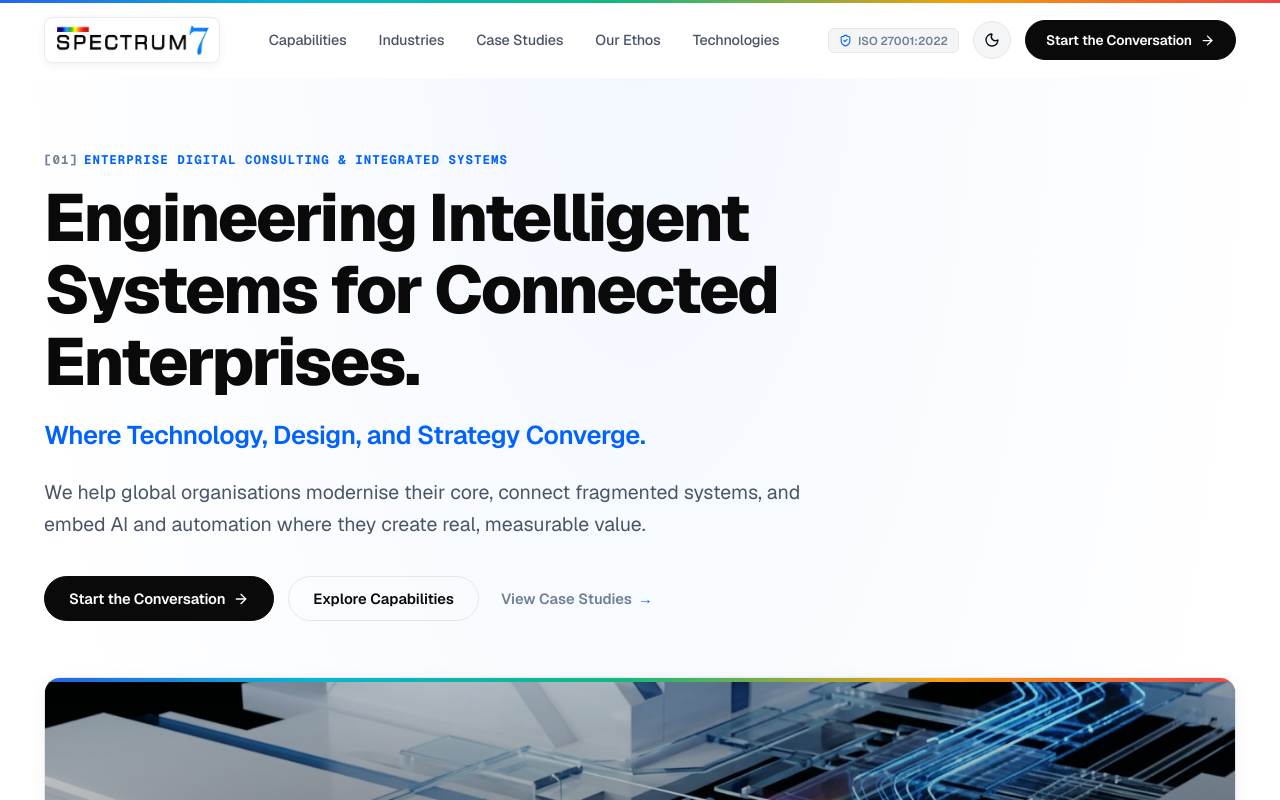
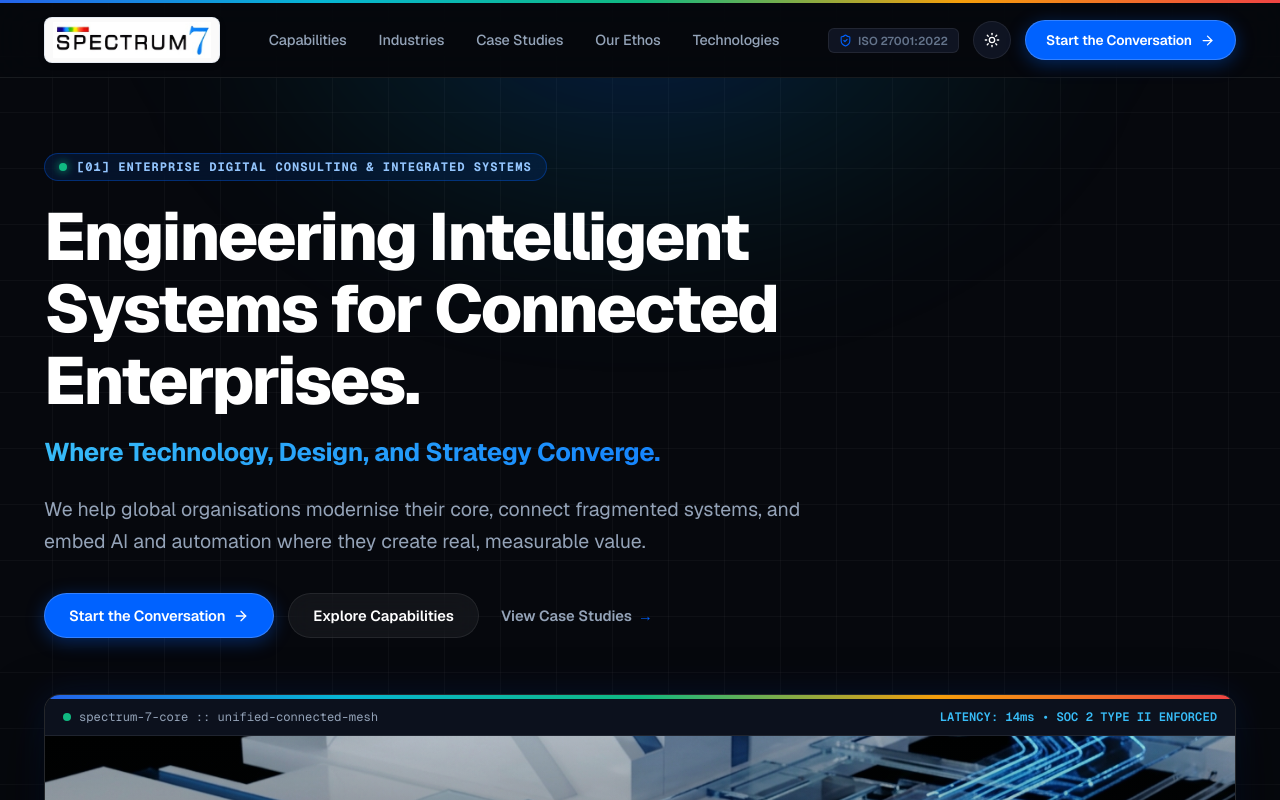
Before and after one commit to DevHari22/webapp, a Next.js app: page / in a window 1280 px wide. Shown: the top 800 px of the page. Built offline with nearby package versions, Linux system fonts and the light colour scheme.

Commit message:
style: transform to futuristic tech company aesthetic with dark carbon theme, neon electric blue glows, and grid lines

```diff
--- a/src/app/globals.css
+++ b/src/app/globals.css
@@ -1,36 +1,38 @@
 :root {
-  /* Core TechnePlus-inspired high-end monochrome + electric blue */
-  --bg-primary: #ffffff;
-  --bg-secondary: #fbfbfb;
-  --bg-tertiary: #f4f5f6;
-  --bg-card: rgba(255, 255, 255, 0.95);
-  --bg-dark-contrast: #07090e;
+  /* Ultra-Modern Tech Enterprise Palette (Dark by default, White & Black & Electric Blue) */
+  --bg-primary: #06080d;
+  --bg-secondary: #0a0d16;
+  --bg-tertiary: #0f1422;
+  --bg-card: rgba(13, 18, 30, 0.75);
+  --bg-card-hover: rgba(18, 24, 40, 0.9);
+  --bg-dark-contrast: #030407;
 
-  --text-primary: #0a0a0a;
-  --text-secondary: #4a5568;
-  --text-muted: #718096;
-  --text-inverse: #ffffff;
+  /* Typography */
+  --text-primary: #ffffff;
+  --text-secondary: #94a3b8;
+  --text-muted: #64748b;
+  --text-inverse: #06080d;
 
-  /* Spectrum 7 Electric Blue (from Logo '7') */
+  /* Spectrum 7 Electric & Cobalt Blue */
   --blue-primary: #0062ff;
-  --blue-hover: #004ecc;
-  --blue-light: #eff6ff;
-  --blue-border: rgba(0, 98, 255, 0.22);
-  --blue-glow: rgba(0, 98, 255, 0.25);
+  --blue-hover: #1a73e8;
+  --blue-light: rgba(0, 98, 255, 0.12);
+  --blue-border: rgba(0, 98, 255, 0.35);
+  --blue-glow: 0 0 25px rgba(0, 98, 255, 0.35);
 
-  /* Subtle Spectrum Rainbow Accent (from Logo bar above 'SP') */
-  --spectrum-gradient: linear-gradient(90deg, #2563eb 0%, #06b6d4 22%, #10b981 48%, #f59e0b 75%, #ef4444 100%);
-  --spectrum-soft: linear-gradient(90deg, rgba(37,99,235,0.15) 0%, rgba(6,182,212,0.15) 25%, rgba(16,185,129,0.15) 50%, rgba(245,158,11,0.15) 75%, rgba(239,68,68,0.15) 100%);
+  /* Spectrum 7 Spectral Chromatic Accent (from logo bar) */
+  --spectrum-gradient: linear-gradient(90deg, #2563eb 0%, #06b6d4 25%, #10b981 50%, #f59e0b 75%, #ef4444 100%);
+  --spectrum-glow: radial-gradient(circle at 50% 0%, rgba(0, 98, 255, 0.22) 0%, rgba(6, 182, 212, 0.08) 40%, transparent 70%);
 
-  /* TechnePlus Architectural Borders & Grid */
-  --border-light: #e5e7eb;
-  --border-subtle: #f0f2f5;
-  --border-dark: #1f2937;
+  /* Tech Grid & Borders */
+  --border-light: rgba(255, 255, 255, 0.08);
+  --border-subtle: rgba(255, 255, 255, 0.04);
+  --border-bright: rgba(255, 255, 255, 0.18);
 
-  --shadow-sm: 0 1px 2px rgba(0, 0, 0, 0.04);
-  --shadow-md: 0 4px 16px rgba(0, 0, 0, 0.06);
-  --shadow-lg: 0 16px 36px rgba(0, 0, 0, 0.08);
-  --shadow-blue: 0 8px 24px rgba(0, 98, 255, 0.2);
+  --shadow-sm: 0 2px 8px rgba(0, 0, 0, 0.5);
+  --shadow-md: 0 8px 24px rgba(0, 0, 0, 0.6);
+  --shadow-lg: 0 16px 48px rgba(0, 0, 0, 0.7);
+  --shadow-blue: 0 4px 20px rgba(0, 98, 255, 0.4);
 
   --font-sans: var(--font-geist-sans), -apple-system, BlinkMacSystemFont, "Segoe UI", Roboto, sans-serif;
   --font-mono: var(--font-geist-mono), monospace;
@@ -43,29 +45,26 @@
   --transition-normal: 0.2s cubic-bezier(0.16, 1, 0.3, 1);
 }
 
-[data-theme="dark"] {
-  --bg-primary: #07090e;
-  --bg-secondary: #0d111a;
-  --bg-tertiary: #131824;
-  --bg-card: rgba(13, 17, 26, 0.9);
-  --bg-dark-contrast: #030407;
+[data-theme="light"] {
+  --bg-primary: #f8fafc;
+  --bg-secondary: #ffffff;
+  --bg-tertiary: #f1f5f9;
+  --bg-card: rgba(255, 255, 255, 0.95);
+  --bg-card-hover: #ffffff;
+  --bg-dark-contrast: #07090e;
 
-  --text-primary: #f8fafc;
-  --text-secondary: #94a3b8;
+  --text-primary: #090d16;
+  --text-secondary: #475569;
   --text-muted: #64748b;
-  --text-inverse: #0a0a0a;
+  --text-inverse: #ffffff;
 
-  --blue-primary: #2563eb;
-  --blue-hover: #3b82f6;
-  --blue-light: rgba(37, 99, 235, 0.15);
-  --blue-border: rgba(59, 130, 246, 0.3);
-  --blue-glow: rgba(59, 130, 246, 0.35);
+  --border-light: #e2e8f0;
+  --border-subtle: #edf2f7;
+  --border-bright: #cbd5e1;
 
-  --border-light: #1f293d;
-  --border-subtle: #162032;
-  --shadow-sm: 0 1px 2px rgba(0, 0, 0, 0.4);
-  --shadow-md: 0 4px 16px rgba(0, 0, 0, 0.5);
-  --shadow-lg: 0 16px 36px rgba(0, 0, 0, 0.6);
+  --shadow-sm: 0 1px 3px rgba(0, 0, 0, 0.06);
+  --shadow-md: 0 6px 18px rgba(9, 13, 22, 0.08);
+  --shadow-lg: 0 16px 40px rgba(9, 13, 22, 0.12);
 }
 
 * {
@@ -90,6 +89,19 @@ body {
   color: var(--text-primary);
   overflow-x: hidden;
   transition: background-color var(--transition-normal), color var(--transition-normal);
+
+  /* Technical Grid Lines Background */
+  background-image:
+    linear-gradient(rgba(255, 255, 255, 0.03) 1px, transparent 1px),
+    linear-gradient(90deg, rgba(255, 255, 255, 0.03) 1px, transparent 1px);
+  background-size: 56px 56px;
+  background-position: center top;
+}
+
+[data-theme="light"] body {
+  background-image:
+    linear-gradient(rgba(0, 0, 0, 0.03) 1px, transparent 1px),
+    linear-gradient(90deg, rgba(0, 0, 0, 0.03) 1px, transparent 1px);
 }
 
 a {
@@ -111,22 +123,27 @@ button {
   padding: 0 24px;
 }
 
-/* TechnePlus Architectural Tag [01], [02] */
+/* High-Tech Architectural Label [01] */
 .arch-tag {
   display: inline-flex;
   align-items: center;
-  gap: 6px;
+  gap: 8px;
   font-family: var(--font-mono);
   font-size: 0.78rem;
   font-weight: 700;
   letter-spacing: 0.08em;
   text-transform: uppercase;
-  color: var(--blue-primary);
+  color: #38bdf8;
   margin-bottom: 14px;
+  background: rgba(0, 98, 255, 0.1);
+  padding: 4px 12px;
+  border-radius: 6px;
+  border: 1px solid rgba(0, 98, 255, 0.25);
 }
 
 .arch-tag span.num {
-  color: var(--text-muted);
+  color: #93c5fd;
+  font-weight: 800;
 }
 
 /* Spectrum Accent Line */
@@ -135,67 +152,8 @@ button {
   background: var(--spectrum-gradient);
 }
 
-/* Primary Button - TechnePlus Pill */
+/* High-Tech Primary Button */
 .btn-primary {
-  display: inline-flex;
-  align-items: center;
-  justify-content: center;
-  gap: 8px;
-  padding: 12px 24px;
-  border-radius: 9999px;
-  background: #0a0a0a;
-  color: #ffffff;
-  font-weight: 600;
-  font-size: 0.92rem;
-  letter-spacing: -0.01em;
-  transition: all var(--transition-normal);
-  border: 1px solid #0a0a0a;
-}
-
-.btn-primary:hover {
-  background: var(--blue-primary);
-  border-color: var(--blue-primary);
-  transform: translateY(-2px);
-  box-shadow: var(--shadow-blue);
-}
-
-[data-theme="dark"] .btn-primary {
-  background: #ffffff;
-  color: #0a0a0a;
-  border-color: #ffffff;
-}
-
-[data-theme="dark"] .btn-primary:hover {
-  background: var(--blue-primary);
-  color: #ffffff;
-  border-color: var(--blue-primary);
-}
-
-/* Secondary Button */
-.btn-secondary {
-  display: inline-flex;
-  align-items: center;
-  justify-content: center;
-  gap: 8px;
-  padding: 12px 24px;
-  border-radius: 9999px;
-  background: transparent;
-  color: var(--text-primary);
-  font-weight: 600;
-  font-size: 0.92rem;
-  border: 1px solid var(--border-light);
-  transition: all var(--transition-normal);
-}
-
-.btn-secondary:hover {
-  border-color: var(--blue-primary);
-  color: var(--blue-primary);
-  transform: translateY(-2px);
-  background: var(--bg-card);
-}
-
-/* Button Blue Accent */
-.btn-blue {
   display: inline-flex;
   align-items: center;
   justify-content: center;
@@ -206,20 +164,54 @@ button {
   color: #ffffff;
   font-weight: 600;
   font-size: 0.92rem;
+  letter-spacing: -0.01em;
   transition: all var(--transition-normal);
-  box-shadow: var(--shadow-blue);
+  border: 1px solid rgba(255, 255, 255, 0.2);
+  box-shadow: 0 4px 18px rgba(0, 98, 255, 0.35);
 }
 
-.btn-blue:hover {
+.btn-primary:hover {
   background: var(--blue-hover);
+  transform: translateY(-2px);
+  box-shadow: 0 8px 28px rgba(0, 98, 255, 0.55);
+}
+
+/* High-Tech Secondary Button */
+.btn-secondary {
+  display: inline-flex;
+  align-items: center;
+  justify-content: center;
+  gap: 8px;
+  padding: 12px 24px;
+  border-radius: 9999px;
+  background: rgba(255, 255, 255, 0.05);
+  color: #ffffff;
+  font-weight: 600;
+  font-size: 0.92rem;
+  border: 1px solid var(--border-light);
+  backdrop-filter: blur(12px);
+  transition: all var(--transition-normal);
+}
+
+.btn-secondary:hover {
+  border-color: var(--blue-primary);
+  color: #38bdf8;
+  background: rgba(0, 98, 255, 0.1);
   transform: translateY(-2px);
 }
 
-/* TechnePlus-style Architectural Card */
+[data-theme="light"] .btn-secondary {
+  background: #ffffff;
+  color: #090d16;
+}
+
+/* Tech Company Glass Card */
 .tech-card {
   background: var(--bg-card);
   border: 1px solid var(--border-light);
   border-radius: var(--radius-md);
+  backdrop-filter: blur(16px);
+  -webkit-backdrop-filter: blur(16px);
   transition: all var(--transition-normal);
   position: relative;
   overflow: hidden;
@@ -227,21 +219,37 @@ button {
 
 .tech-card:hover {
   border-color: var(--blue-border);
-  box-shadow: var(--shadow-md);
+  box-shadow: 0 12px 32px rgba(0, 0, 0, 0.6), 0 0 20px rgba(0, 98, 255, 0.15);
   transform: translateY(-3px);
 }
 
-/* Clean Custom Scrollbar */
+/* Glow Animation */
+@keyframes pulseBlue {
+  0%, 100% {
+    opacity: 0.4;
+    transform: scale(1);
+  }
+  50% {
+    opacity: 0.8;
+    transform: scale(1.05);
+  }
+}
+
+.glow-ambient {
+  animation: pulseBlue 6s ease-in-out infinite;
+}
+
+/* Custom Scrollbar */
 ::-webkit-scrollbar {
   width: 7px;
 }
 ::-webkit-scrollbar-track {
-  background: var(--bg-primary);
+  background: #06080d;
 }
 ::-webkit-scrollbar-thumb {
-  background: #cbd5e1;
+  background: #1e293b;
   border-radius: 4px;
 }
-[data-theme="dark"] ::-webkit-scrollbar-thumb {
+::-webkit-scrollbar-thumb:hover {
   background: #334155;
 }
--- a/src/app/layout.tsx
+++ b/src/app/layout.tsx
@@ -56,7 +56,7 @@ export default function RootLayout({
   children: React.ReactNode;
 }>) {
   return (
-    <html lang="en" className={`${geistSans.variable} ${geistMono.variable}`} data-theme="light">
+    <html lang="en" className={`${geistSans.variable} ${geistMono.variable}`} data-theme="dark">
       <head>
         <link rel="icon" href="/logo.png" type="image/png" />
       </head>
--- a/src/components/Hero.tsx
+++ b/src/components/Hero.tsx
@@ -2,27 +2,75 @@
 
 import React from "react";
 import Image from "next/image";
-import { ArrowRight, ShieldCheck, Award, Zap, CheckCircle2 } from "lucide-react";
+import { ArrowRight, ShieldCheck, Award, Zap, Activity } from "lucide-react";
 import { COMPANY_DETAILS } from "../data/companyData";
 
 export default function Hero() {
   return (
     <section
       style={{
-        paddingTop: "70px",
-        paddingBottom: "80px",
+        paddingTop: "75px",
+        paddingBottom: "85px",
         position: "relative",
         borderBottom: "1px solid var(--border-light)",
-        background: "radial-gradient(ellipse at 50% -10%, rgba(0, 98, 255, 0.05) 0%, transparent 70%)",
+        overflow: "hidden",
       }}
     >
-      <div className="container">
+      {/* High-Tech Ambient Radial Spotlight Glow */}
+      <div
+        style={{
+          position: "absolute",
+          top: "-15%",
+          left: "50%",
+          transform: "translateX(-50%)",
+          width: "900px",
+          height: "450px",
+          background: "radial-gradient(ellipse at 50% 30%, rgba(0, 98, 255, 0.25) 0%, rgba(6, 182, 212, 0.08) 45%, transparent 75%)",
+          filter: "blur(60px)",
+          pointerEvents: "none",
+          zIndex: 0,
+        }}
+      />
+
+      <div className="container" style={{ position: "relative", zIndex: 1 }}>
         {/* Top Tag & Architectural Heading */}
         <div style={{ maxWidth: "980px" }}>
-          {/* Eyebrow architectural label */}
-          <div className="arch-tag">
-            <span className="num">[01]</span>
-            <span>ENTERPRISE DIGITAL CONSULTING & INTEGRATED SYSTEMS</span>
+          {/* Eyebrow architectural label with status pulse */}
+          <div
+            style={{
+              display: "inline-flex",
+              alignItems: "center",
+              gap: "10px",
+              padding: "5px 14px",
+              borderRadius: "9999px",
+              background: "rgba(0, 98, 255, 0.12)",
+              border: "1px solid rgba(0, 98, 255, 0.35)",
+              marginBottom: "20px",
+              backdropFilter: "blur(8px)",
+            }}
+          >
+            <span
+              style={{
+                width: "8px",
+                height: "8px",
+                borderRadius: "50%",
+                background: "#10b981",
+                boxShadow: "0 0 10px #10b981",
+                display: "inline-block",
+              }}
+            />
+            <span
+              style={{
+                fontFamily: "var(--font-mono)",
+                fontSize: "0.76rem",
+                fontWeight: 700,
+                letterSpacing: "0.08em",
+                textTransform: "uppercase",
+                color: "#93c5fd",
+              }}
+            >
+              [01] ENTERPRISE DIGITAL CONSULTING & INTEGRATED SYSTEMS
+            </span>
           </div>
 
           {/* Main Headline */}
@@ -32,19 +80,21 @@ export default function Hero() {
               fontWeight: 800,
               lineHeight: 1.08,
               letterSpacing: "-0.035em",
-              color: "var(--text-primary)",
-              marginBottom: "20px",
+              color: "#ffffff",
+              marginBottom: "18px",
             }}
           >
             Engineering Intelligent Systems for Connected Enterprises.
           </h1>
 
-          {/* Secondary Subhead */}
+          {/* Secondary Subhead with cyan/blue glow gradient */}
           <div
             style={{
               fontSize: "clamp(1.2rem, 2.2vw, 1.6rem)",
-              fontWeight: 600,
-              color: "var(--blue-primary)",
+              fontWeight: 700,
+              background: "linear-gradient(135deg, #38bdf8 0%, #0062ff 100%)",
+              WebkitBackgroundClip: "text",
+              WebkitTextFillColor: "transparent",
               marginBottom: "24px",
               letterSpacing: "-0.015em",
             }}
@@ -89,7 +139,7 @@ export default function Hero() {
               style={{
                 fontSize: "0.92rem",
                 fontWeight: 600,
-                color: "var(--text-muted)",
+                color: "#94a3b8",
                 display: "inline-flex",
                 alignItems: "center",
                 gap: "6px",
@@ -108,14 +158,37 @@ export default function Hero() {
             position: "relative",
             borderRadius: "16px",
             overflow: "hidden",
-            border: "1px solid var(--border-light)",
-            background: "var(--bg-card)",
-            boxShadow: "var(--shadow-md)",
+            border: "1px solid rgba(255, 255, 255, 0.12)",
+            background: "#07090e",
+            boxShadow: "0 25px 60px rgba(0, 0, 0, 0.8), 0 0 35px rgba(0, 98, 255, 0.15)",
             marginBottom: "56px",
           }}
         >
           {/* Subtle top rainbow spectrum bar */}
           <div className="spectrum-bar" style={{ height: "4px" }} />
+
+          {/* High-tech telemetry header bar */}
+          <div
+            style={{
+              display: "flex",
+              alignItems: "center",
+              justifyContent: "space-between",
+              padding: "10px 18px",
+              background: "rgba(13, 18, 30, 0.95)",
+              borderBottom: "1px solid rgba(255, 255, 255, 0.08)",
+              fontFamily: "var(--font-mono)",
+              fontSize: "0.76rem",
+              color: "#94a3b8",
+            }}
+          >
+            <div style={{ display: "flex", alignItems: "center", gap: "8px" }}>
+              <span style={{ width: "8px", height: "8px", borderRadius: "50%", background: "#10b981" }} />
+              <span>spectrum-7-core :: unified-connected-mesh</span>
+            </div>
+            <div style={{ color: "#38bdf8", fontWeight: 600 }}>
+              LATENCY: 14ms • SOC 2 TYPE II ENFORCED
+            </div>
+          </div>
 
           <div
             style={{
@@ -141,7 +214,7 @@ export default function Hero() {
               style={{
                 position: "absolute",
                 inset: 0,
-                background: "linear-gradient(to top, rgba(7, 9, 14, 0.95) 0%, rgba(7, 9, 14, 0.3) 60%, transparent 100%)",
+                background: "linear-gradient(to top, rgba(6, 8, 13, 0.98) 0%, rgba(6, 8, 13, 0.4) 60%, transparent 100%)",
               }}
             />
 
@@ -187,7 +260,7 @@ export default function Hero() {
                 style={{
                   padding: "12px 18px",
                   borderRadius: "10px",
-                  background: "rgba(13, 17, 26, 0.85)",
+                  background: "rgba(13, 18, 30, 0.85)",
                   backdropFilter: "blur(12px)",
                   border: "1px solid rgba(255, 255, 255, 0.15)",
                   color: "#ffffff",
@@ -222,13 +295,14 @@ export default function Hero() {
               style={{
                 padding: "26px 22px",
                 borderTop: idx === 0 ? "3px solid var(--blue-primary)" : "1px solid var(--border-light)",
+                background: "rgba(13, 18, 30, 0.8)",
               }}
             >
               <div
                 style={{
                   fontSize: "clamp(2rem, 3.5vw, 2.6rem)",
                   fontWeight: 800,
-                  color: "var(--text-primary)",
+                  color: "#ffffff",
                   fontFeatureSettings: "'tnum' on",
                   letterSpacing: "-0.03em",
                   marginBottom: "6px",
@@ -240,7 +314,7 @@ export default function Hero() {
                 style={{
                   fontSize: "0.95rem",
                   fontWeight: 700,
-                  color: "var(--text-primary)",
+                  color: "#93c5fd",
                   marginBottom: "8px",
                 }}
               >
@@ -264,29 +338,30 @@ export default function Hero() {
           style={{
             padding: "20px 24px",
             borderRadius: "12px",
-            background: "var(--bg-tertiary)",
+            background: "rgba(13, 18, 30, 0.75)",
             border: "1px solid var(--border-light)",
             display: "flex",
             flexWrap: "wrap",
             alignItems: "center",
             justifyContent: "space-between",
             gap: "18px",
+            backdropFilter: "blur(12px)",
           }}
         >
-          <div style={{ fontSize: "0.8rem", fontWeight: 700, color: "var(--text-muted)", textTransform: "uppercase", letterSpacing: "0.06em" }}>
+          <div style={{ fontSize: "0.8rem", fontWeight: 700, color: "#94a3b8", textTransform: "uppercase", letterSpacing: "0.06em" }}>
             Recognised Partner Ecosystem:
           </div>
 
           <div style={{ display: "flex", flexWrap: "wrap", gap: "24px", alignItems: "center" }}>
-            <div style={{ display: "flex", alignItems: "center", gap: "8px", fontSize: "0.85rem", fontWeight: 600, color: "var(--text-primary)" }}>
+            <div style={{ display: "flex", alignItems: "center", gap: "8px", fontSize: "0.85rem", fontWeight: 600, color: "#ffffff" }}>
               <Award size={16} color="var(--blue-primary)" />
               <span>Boomi Partner Innovation Award</span>
             </div>
-            <div style={{ display: "flex", alignItems: "center", gap: "8px", fontSize: "0.85rem", fontWeight: 600, color: "var(--text-primary)" }}>
+            <div style={{ display: "flex", alignItems: "center", gap: "8px", fontSize: "0.85rem", fontWeight: 600, color: "#ffffff" }}>
               <Zap size={16} color="var(--blue-primary)" />
               <span>UiPath Automation Partner of the Year</span>
             </div>
-            <div style={{ display: "flex", alignItems: "center", gap: "8px", fontSize: "0.85rem", fontWeight: 600, color: "var(--text-primary)" }}>
+            <div style={{ display: "flex", alignItems: "center", gap: "8px", fontSize: "0.85rem", fontWeight: 600, color: "#ffffff" }}>
               <ShieldCheck size={16} color="var(--blue-primary)" />
               <span>ISO/IEC 27001:2022 Certified</span>
             </div>
--- a/src/components/Navbar.tsx
+++ b/src/components/Navbar.tsx
@@ -5,7 +5,7 @@ import Logo from "./Logo";
 import { Sun, Moon, Menu, X, ArrowRight, ShieldCheck } from "lucide-react";
 
 export default function Navbar() {
-  const [theme, setTheme] = useState<"light" | "dark">("light");
+  const [theme, setTheme] = useState<"light" | "dark">("dark");
   const [mobileMenuOpen, setMobileMenuOpen] = useState(false);
   const [scrolled, setScrolled] = useState(false);
 
@@ -39,11 +39,11 @@ export default function Navbar() {
         zIndex: 100,
         width: "100%",
         transition: "all 0.25s ease",
-        background: scrolled ? "var(--bg-card)" : "rgba(255, 255, 255, 0.9)",
-        backdropFilter: "blur(14px)",
-        WebkitBackdropFilter: "blur(14px)",
-        borderBottom: scrolled ? "1px solid var(--border-light)" : "1px solid transparent",
-        boxShadow: scrolled ? "var(--shadow-sm)" : "none",
+        background: scrolled ? "rgba(6, 8, 13, 0.88)" : "rgba(6, 8, 13, 0.65)",
+        backdropFilter: "blur(18px)",
+        WebkitBackdropFilter: "blur(18px)",
+        borderBottom: "1px solid var(--border-light)",
+        boxShadow: scrolled ? "0 4px 20px rgba(0, 0, 0, 0.5)" : "none",
       }}
     >
       {/* Top subtle Spectrum 7 chromatic indicator bar */}
```
Also changed, not shown: src/components/IndustriesSection.tsx (+72 -39 lines).
